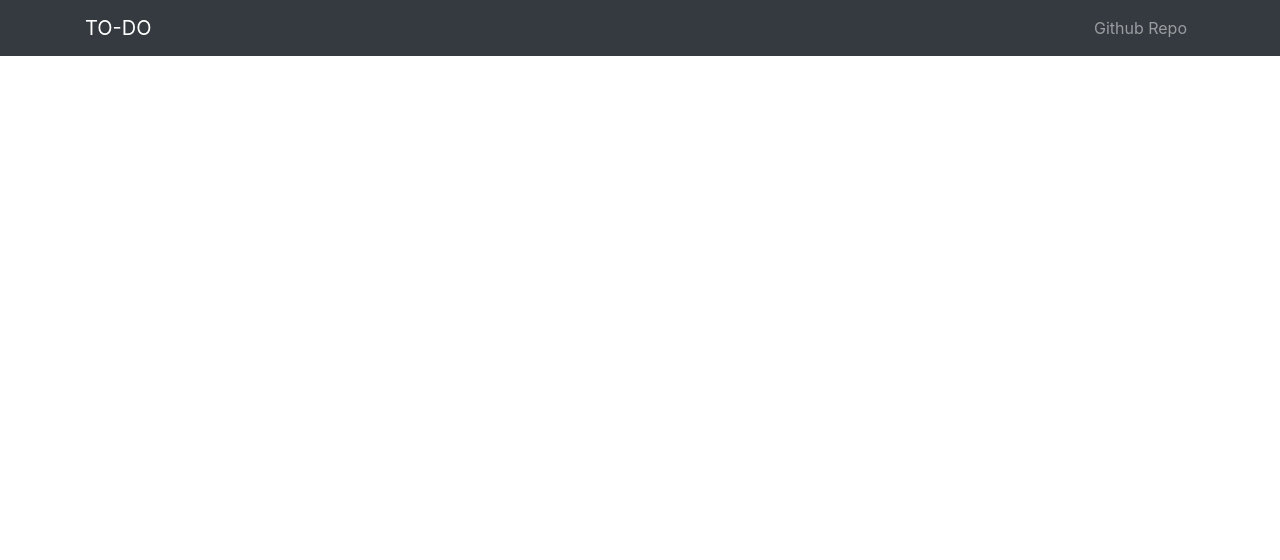
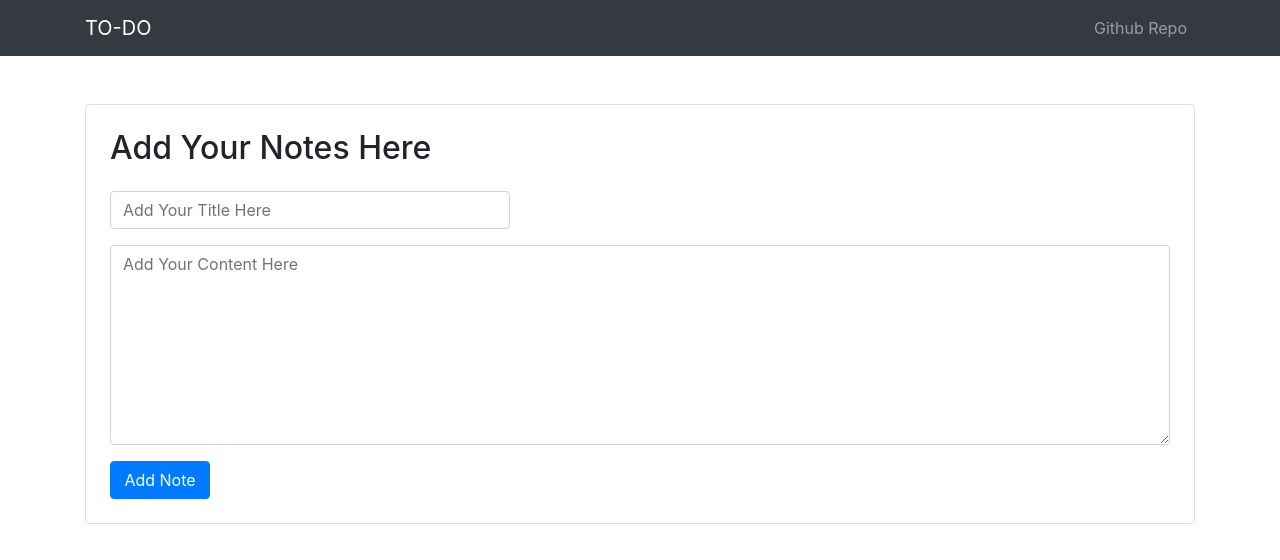
Before and after one commit to ap211unitech/TODO-MERN-STACK, a React (Create React App) app in the folder client/: page / in a window 1280 px wide. Shown: the top 560 px of the page. Built offline with nearby package versions, Linux system fonts and the light colour scheme.

Commit message:
Adding a Note functionality added

```diff
--- a/client/src/App.js
+++ b/client/src/App.js
@@ -1,10 +1,12 @@
 import './App.css';
-import Navbar from "./components/Navbar"
+import Navbar from "./components/Navbar";
+import Addnote from "./components/addNote"
 
 function App() {
   return (
     <div>
       <Navbar />
+      <Addnote />
     </div>
   );
 }
--- /dev/null
+++ b/client/src/components/addNote.js
@@ -0,0 +1,24 @@
+import React from 'react';
+import {
+    Card,
+    Button,
+    Container,
+    Input,
+} from "reactstrap";
+
+function addNote() {
+    return (
+        <Container>
+            <Card className="p-4">
+                <h2>Add Your Notes Here</h2>
+                <Input placeholder="Add Your Title Here" className="mt-3" type="text" style={{ maxWidth: "400px" }} />
+                <Input placeholder="Add Your Content Here" className="mt-3" type="textarea" style={{ height: "200px" }} />
+                <Button color="primary" size="md" className="mt-3" style={{ maxWidth: "100px" }}>
+                    Add Note
+                </Button>
+            </Card>
+        </Container>
+    )
+}
+
+export default addNote
```
